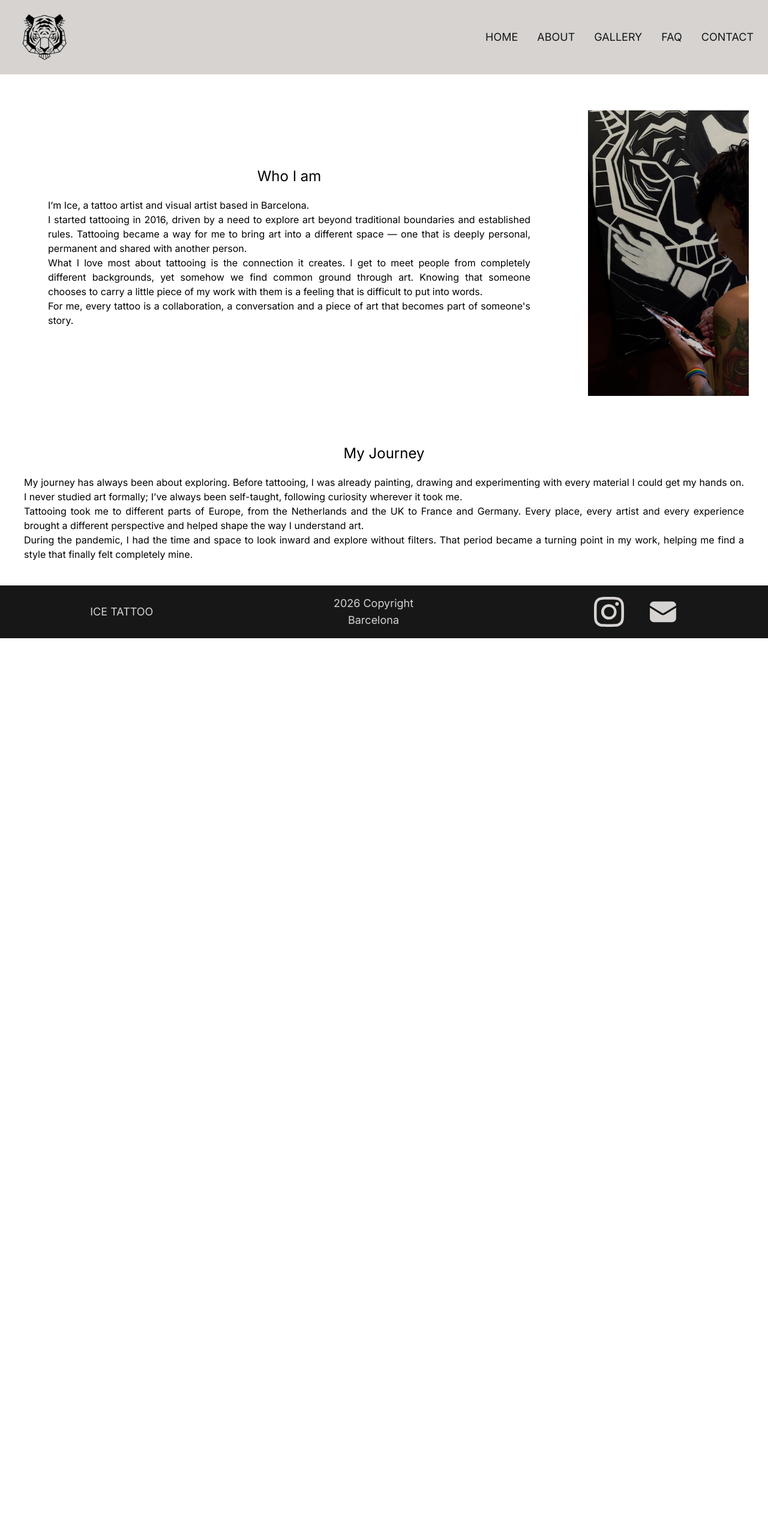
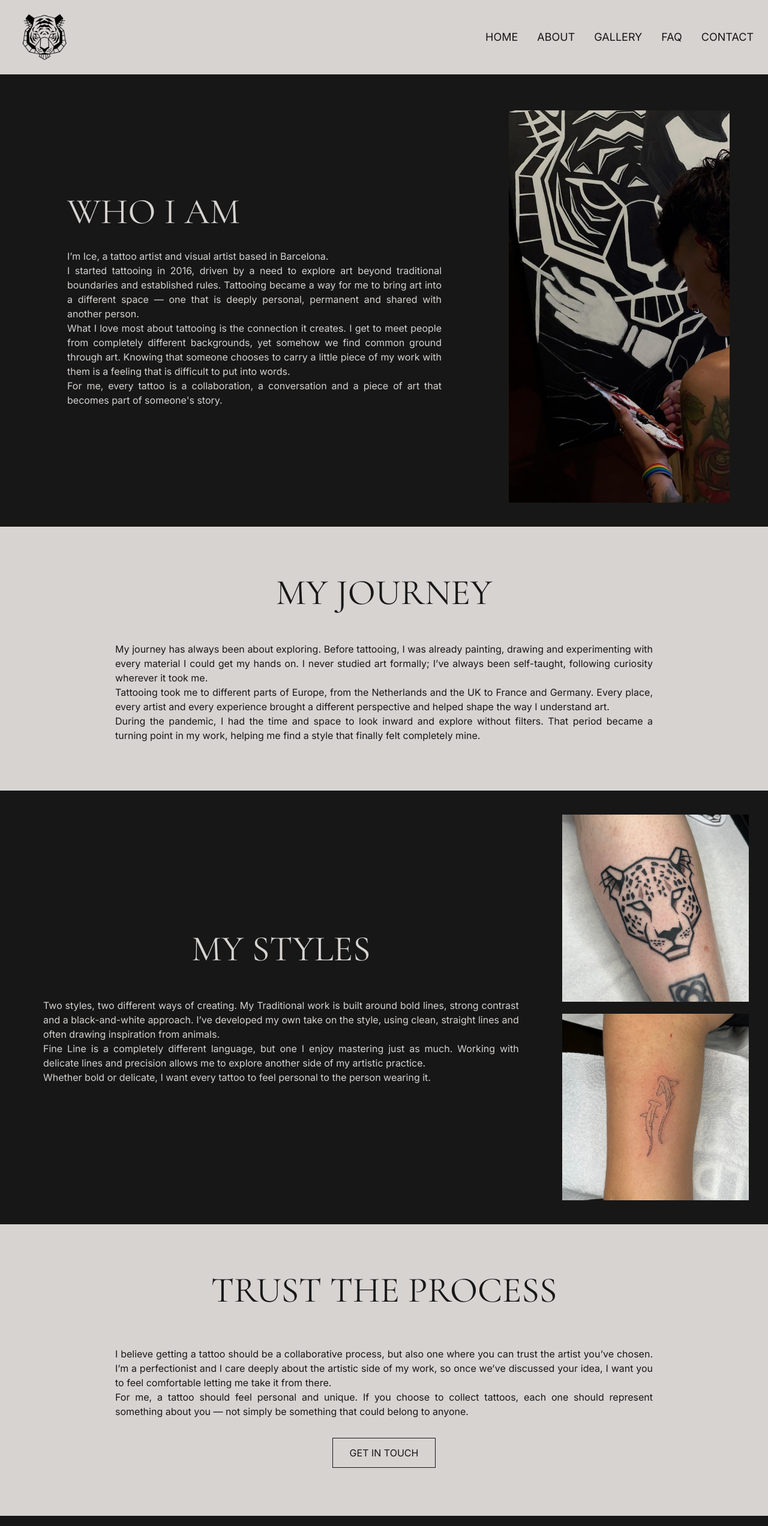
Before and after one commit to anaisp91/ice-tattoo, a React (Vite) app: page /about in a window 1280 px wide. Shown: the top 2544 px of the page at 60% size. Before the commit the page ends 1064 px from the top, so only its background shows below. Built offline with nearby package versions, Linux system fonts and the light colour scheme.

Commit message:
:About maquetado y terminado, linkButton customizado pero no aplicado en toda la web

```diff
--- a/src/components/About/MyJourney.jsx
+++ b/src/components/About/MyJourney.jsx
@@ -1,8 +1,13 @@
 export const MyJourney = () => {
   return (
-    <section className="py-10">
-      <h2 className="text-2xl text-center">My Journey</h2>
-      <p className="text-justify px-10 pt-5 text-base">
+    <section className="py-20 bg-stone-300 text-neutral-900 md:px-8">
+      <h2
+        className="text-2xl text-center uppercase lg:text-6xl lg:pb-8"
+        style={{ fontFamily: "var(--font-heading)" }}
+      >
+        My Journey
+      </h2>
+      <p className="text-justify px-10 pt-5 text-base lg:px-40">
         My journey has always been about exploring. Before tattooing, I was
         already painting, drawing and experimenting with every material I could
         get my hands on. I never studied art formally; I’ve always been
--- /dev/null
+++ b/src/components/About/MyPhilosophy.jsx
@@ -0,0 +1,34 @@
+import { LinkButton } from "../ui";
+
+export const MyPhilosophy = () => {
+  return (
+    <section className="py-20 flex flex-col items-center gap-8 bg-stone-300 text-neutral-900 md:px-8">
+      <h2
+        className="text-2xl uppercase lg:text-6xl lg:pb-8"
+        style={{ fontFamily: "var(--font-heading)" }}
+      >
+        Trust the process
+      </h2>
+      <p
+        className="text-base text-justify px-10 lg:px-40"
+        style={{ fontFamily: "var(--font-body)" }}
+      >
+        I believe getting a tattoo should be a collaborative process, but also
+        one where you can trust the artist you’ve chosen. I’m a perfectionist
+        and I care deeply about the artistic side of my work, so once we’ve
+        discussed your idea, I want you to feel comfortable letting me take it
+        from there. <br />
+        For me, a tattoo should feel personal and unique. If you choose to
+        collect tattoos, each one should represent something about you — not
+        simply be something that could belong to anyone.
+      </p>
+      <LinkButton
+        to={"/contact"}
+        title={"Get in touch"}
+        className={
+          "uppercase text-neutral-900 border border-neutral-900 px-7 py-3 transition-colors duration-300 hover:text-stone-300 hover:bg-neutral-900"
+        }
+      />
+    </section>
+  );
+};
--- /dev/null
+++ b/src/components/About/Styles.jsx
@@ -0,0 +1,41 @@
+export const Styles = () => {
+  return (
+    <section className="py-10 flex flex-col items-center gap-8 bg-neutral-900 text-stone-300 md:px-8 lg:flex-row">
+      <div className="flex flex-col gap-5 py-10 ">
+        <h2
+          className="text-2xl uppercase text-center lg:text-6xl lg:pb-8"
+          style={{ fontFamily: "var(--font-heading)" }}
+        >
+          My Styles
+        </h2>
+        <p
+          className="text-base text-justify px-10"
+          style={{ fontFamily: "var(--font-body)" }}
+        >
+          Two styles, two different ways of creating. My Traditional work is
+          built around bold lines, strong contrast and a black-and-white
+          approach. I’ve developed my own take on the style, using clean,
+          straight lines and often drawing inspiration from animals.
+          <br /> Fine Line is a completely different language, but one I enjoy
+          mastering just as much. Working with delicate lines and precision
+          allows me to explore another side of my artistic practice.
+          <br /> Whether bold or delicate, I want every tattoo to feel personal
+          to the person wearing it.
+        </p>
+      </div>
+
+      <div className="flex flex-row gap-5  lg:flex-col lg:items-end">
+        <img
+          src="/images/about/leopardo-tradicional.jpg"
+          alt="traditional leopard head tattoo"
+          className="w-[175px] h-auto md:w-[250px] lg:w-[700px]"
+        />
+        <img
+          src="/images/about/tiburon-fineline.jpg"
+          alt="fineline shark tattoo"
+          className="w-[175px] h-auto md:w-[250px] lg:w-[700px]"
+        />
+      </div>
+    </section>
+  );
+};
--- a/src/components/About/WhoIAm.jsx
+++ b/src/components/About/WhoIAm.jsx
@@ -1,9 +1,14 @@
 export const WhoIAm = () => {
   return (
-    <section className="py-10 flex flex-col gap-4 items-center md:flex-row">
-      <div className="px-10 text-justify md:flex-1 lg:px-20">
-        <h2 className="text-2xl text-center pb-5">Who I am</h2>
-        <p className="text-base">
+    <section className="py-10 flex flex-col gap-4 items-center bg-neutral-900 md:flex-row md:px-8 lg:gap-8">
+      <div className="px-10 text-justify text-stone-300 md:flex-1 lg:px-20">
+        <h2
+          className="text-2xl text-center pb-5 uppercase lg:text-6xl lg:text-start lg:pb-8"
+          style={{ fontFamily: "var(--font-heading)" }}
+        >
+          Who I am
+        </h2>
+        <p className="text-base" style={{ fontFamily: "var(--font-body)" }}>
           I’m Ice, a tattoo artist and visual artist based in Barcelona.
           <br /> I started tattooing in 2016, driven by a need to explore art
           beyond traditional boundaries and established rules. Tattooing became
@@ -19,7 +24,7 @@ export const WhoIAm = () => {
           art that becomes part of someone's story.
         </p>
       </div>
-      <div className="w-[300px] h-auto pt-5 md:w-[300px] md:pr-8 ">
+      <div className="w-[300px] h-auto pt-5  md:pr-8 lg:w-[400px]">
         <img
           src="/images/about/painting-tiger.JPG"
           alt="ice painting a tiger with acrilycs"
--- a/src/components/About/index.js
+++ b/src/components/About/index.js
@@ -1,2 +1,4 @@
 export * from "./WhoIAm";
 export * from "./MyJourney";
+export * from "./Styles";
+export * from "./MyPhilosophy";
--- a/src/components/index.js
+++ b/src/components/index.js
@@ -3,3 +3,4 @@ export * from "../components/Footer";
 export * from "../components/Home";
 export * from "../components/Icons";
 export * from "../components/About";
+export * from "../components/ui";
--- /dev/null
+++ b/src/components/ui/LinkButton.jsx
@@ -0,0 +1,9 @@
+import { Link } from "react-router-dom";
+
+export const LinkButton = ({ className, title, to }) => {
+  return (
+    <Link to={to} className={className}>
+      {title}
+    </Link>
+  );
+};
--- /dev/null
+++ b/src/components/ui/index.js
@@ -0,0 +1 @@
+export * from "./LinkButton";
--- a/src/pages/About.jsx
+++ b/src/pages/About.jsx
@@ -1,10 +1,12 @@
-import { MyJourney, WhoIAm } from "../components";
+import { MyJourney, MyPhilosophy, Styles, WhoIAm } from "../components";
 
 export const About = () => {
   return (
     <div>
       <WhoIAm />
       <MyJourney />
+      <Styles />
+      <MyPhilosophy />
     </div>
   );
 };
```
Also changed, not shown: public/images/about/leopardo-tradicional.jpg (added), public/images/about/tiburon-fineline.jpg (added).
